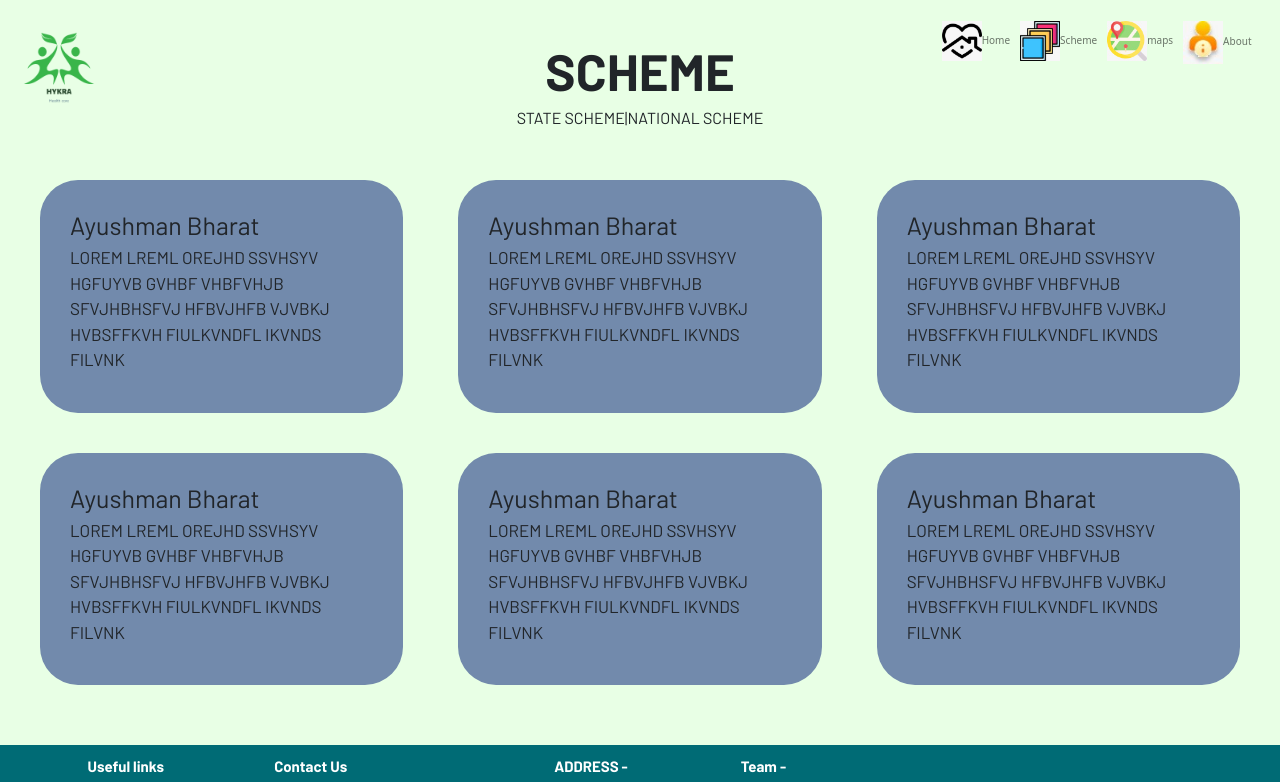
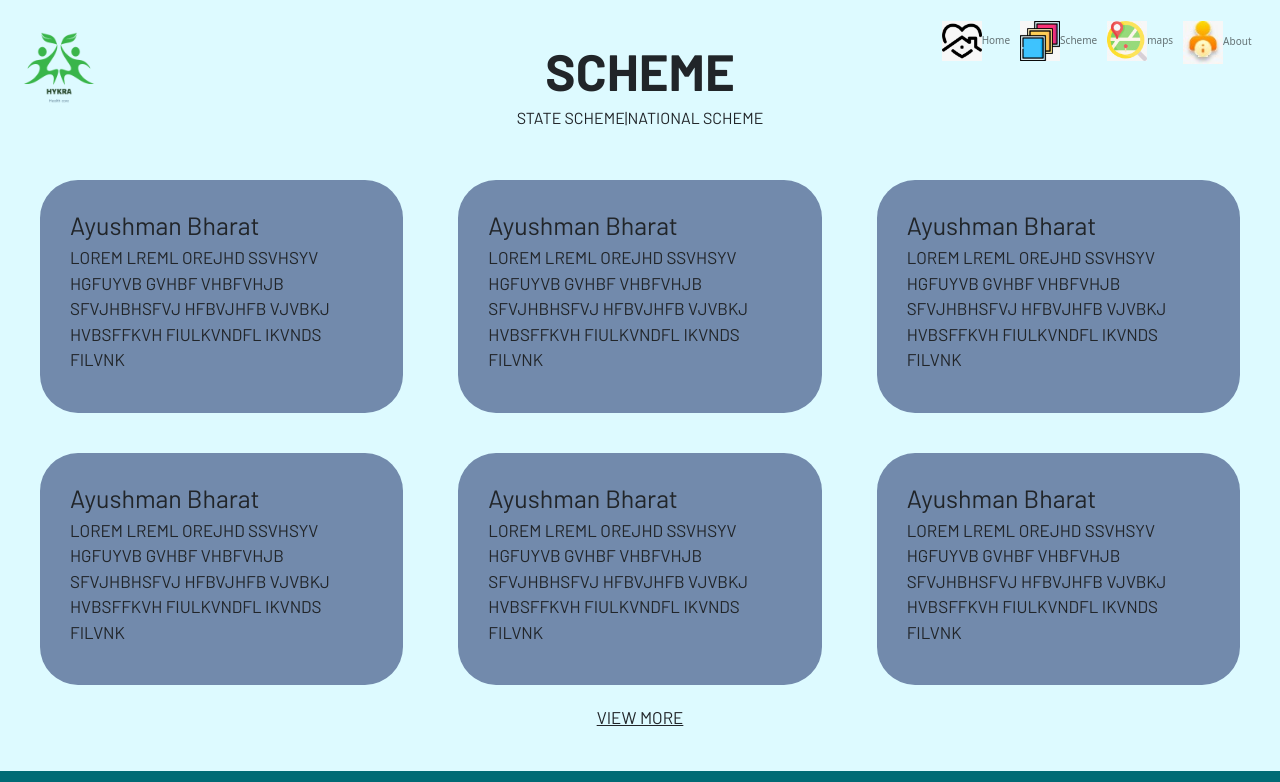
Before and after one commit to RiyaJ28/hykra, a React (Create React App) app in the folder client/: page /scheme in a window 1280 px wide. Shown: the top 782 px of the page. Built offline with nearby package versions, Linux system fonts and the light colour scheme.

Commit message:
scheme bg-color

```diff
--- a/client/src/App.css
+++ b/client/src/App.css
@@ -40,11 +40,14 @@
 /* .navbar-scroll {
   background-color: #fff;
 } */
-/*rgba(189, 217, 191, 1)*/
+/*rgba(189, 217, 191, 1)
+ #e8ffe5*/
+/*home screen*/
+
 
 /*SCHEME PAGE*/
 .scheme-page {
-  background-color: #e8ffe5;
+  background-color: #ddfaff;
   padding: 40px 20px;
   font-family: Barlow, sans-serif;
   font-size: 17px;
--- a/client/src/pages/index.js
+++ b/client/src/pages/index.js
@@ -30,7 +30,7 @@
         type={Text}
 		placeholder="Location"
       ></input>
-	  <button style={{ border:"none", background:"none",   position: 'relative', bottom: "100px" , right:"72.2px"}} type="button" ><img style={{height:"30px",}} src={glass} /></button>
+	  <button value={"hospital name"} style={{ border:"none", background:"none",   position: 'relative', bottom: "100px" , right:"72.2px"}} type="button" ><img style={{height:"30px",}} src={glass} /></button>
 
     </div>
         <Scheme />
--- a/client/src/pages/scheme.js
+++ b/client/src/pages/scheme.js
@@ -73,6 +73,10 @@
           </div>
         </div>
       </div>
+      <div style={{textAlign:'center'}} >
+      <a href="#" className="text-reset">VIEW MORE</a>
+      </div>
+
     </div>
   );
 };
```
